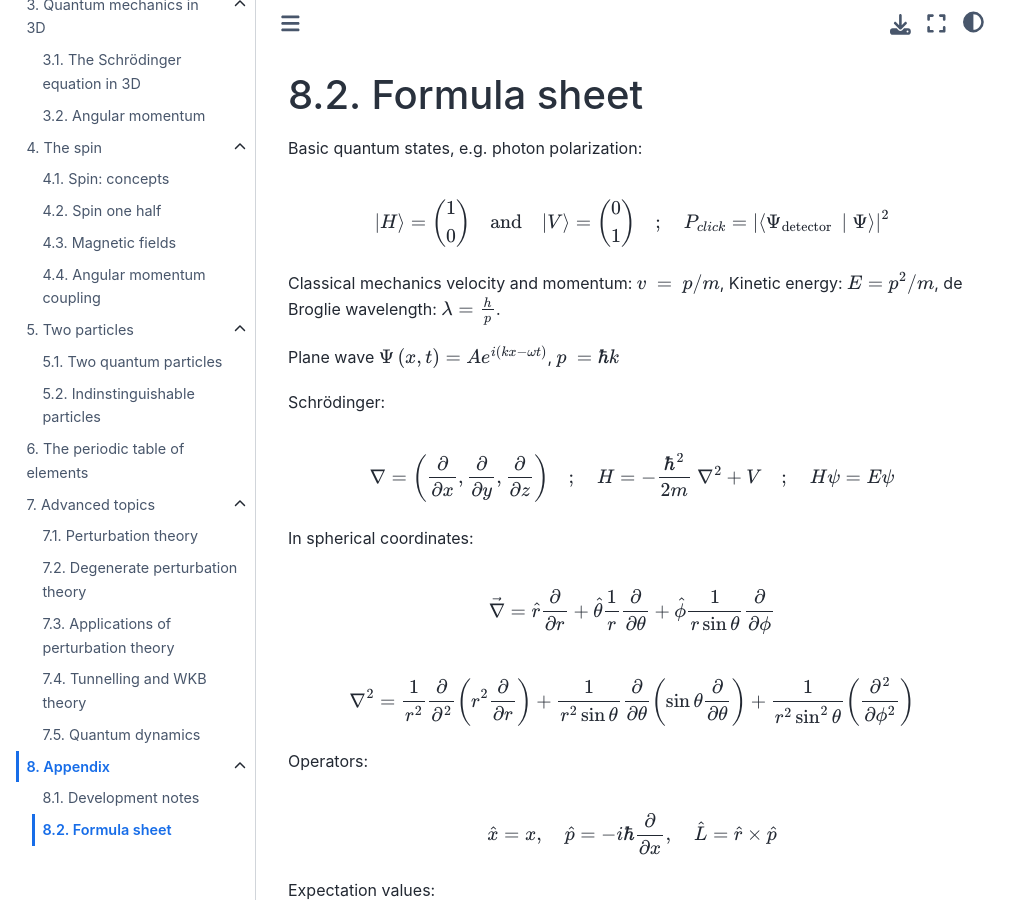
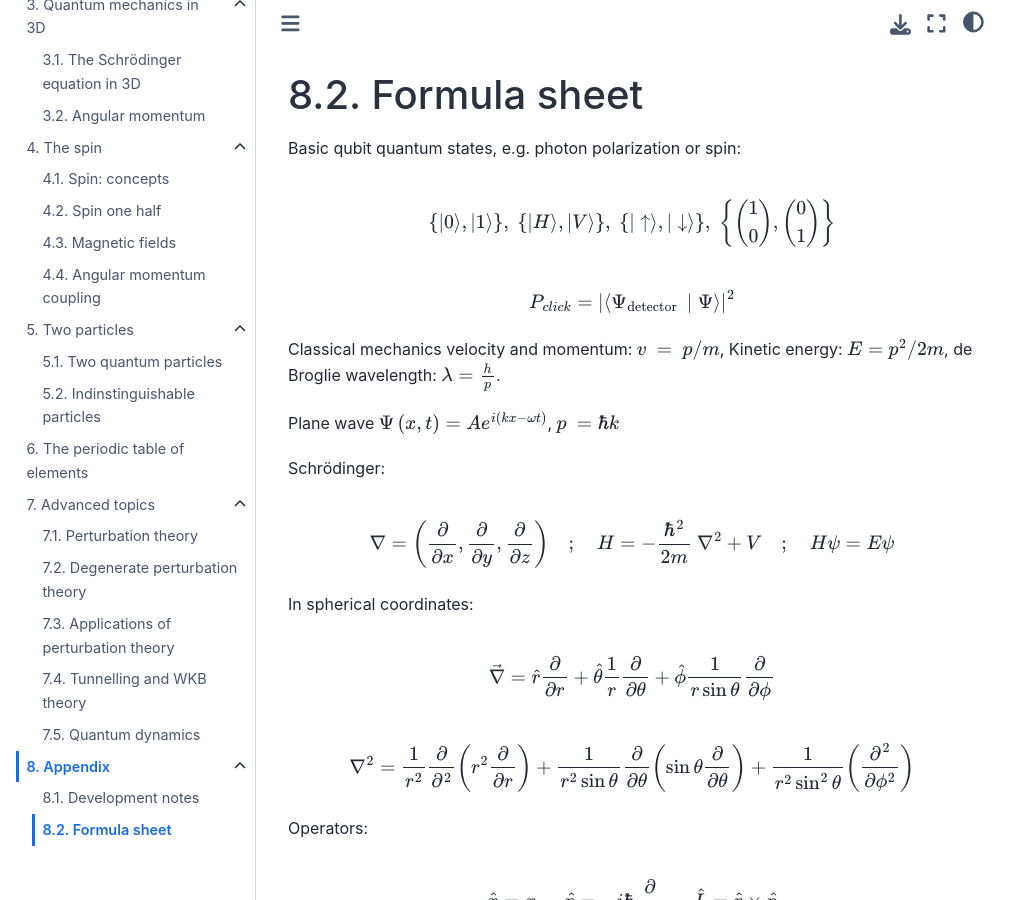
Before and after one commit to wolfgangasdf/iqp-book, a Jupyter Book: the page built from formula-sheet.md, in a window 1280 px wide and 900 px high. Shown: the whole window, without its empty margins (0-1031 px from the left). Built offline with Jupyter Book 1.0.4 settings and Sphinx 7.4.7 and the Sphinx Book theme 1.1.4, drawn with Linux system fonts in a browser that asks for light colours.

Commit message:
small bug

```diff
--- a/formula-sheet.md
+++ b/formula-sheet.md
@@ -13,17 +13,19 @@ kernelspec:
 
 # Formula sheet
 
-Basic quantum states, e.g. photon polarization:
+Basic qubit quantum states, e.g. photon polarization or spin:
 
 $$
-|H\rangle=\left(\begin{matrix}1\\0\\\end{matrix}\right)
-\quad\text{and}\quad
-|V\rangle=\left(\begin{matrix}0\\1\\\end{matrix}\right)
-\quad;\quad
-P_{click}=\left|\left\langle\Psi_{\text {detector }} \mid \Psi\right\rangle\right|^2
+\left\{|0\rangle,|1\rangle\right\},\;
+\left\{|H\rangle,|V\rangle\right\},\;
+\left\{|\uparrow\rangle,|\downarrow\rangle\right\},\;
+\left\{\left(\begin{matrix}1\\0\\\end{matrix}\right),
+\left(\begin{matrix}0\\1\\\end{matrix}\right)\right\}
 $$
 
-Classical mechanics velocity and momentum: $v\ =\ p/m$, Kinetic energy: $E=p^2/m$, de Broglie wavelength: $\lambda=\frac{h}{p}$.
+$$ P_{click}=\left|\left\langle\Psi_{\text {detector }} \mid \Psi\right\rangle\right|^2$$
+
+Classical mechanics velocity and momentum: $v\ =\ p/m$, Kinetic energy: $E=p^2/2m$, de Broglie wavelength: $\lambda=\frac{h}{p}$.
 
 Plane wave $\Psi\left(x,t\right)=Ae^{i(kx-\omega t)}$, $p\ =\hbar k$
 
```
Also changed, not shown: se-free-particle.md (+1 -1 lines).
